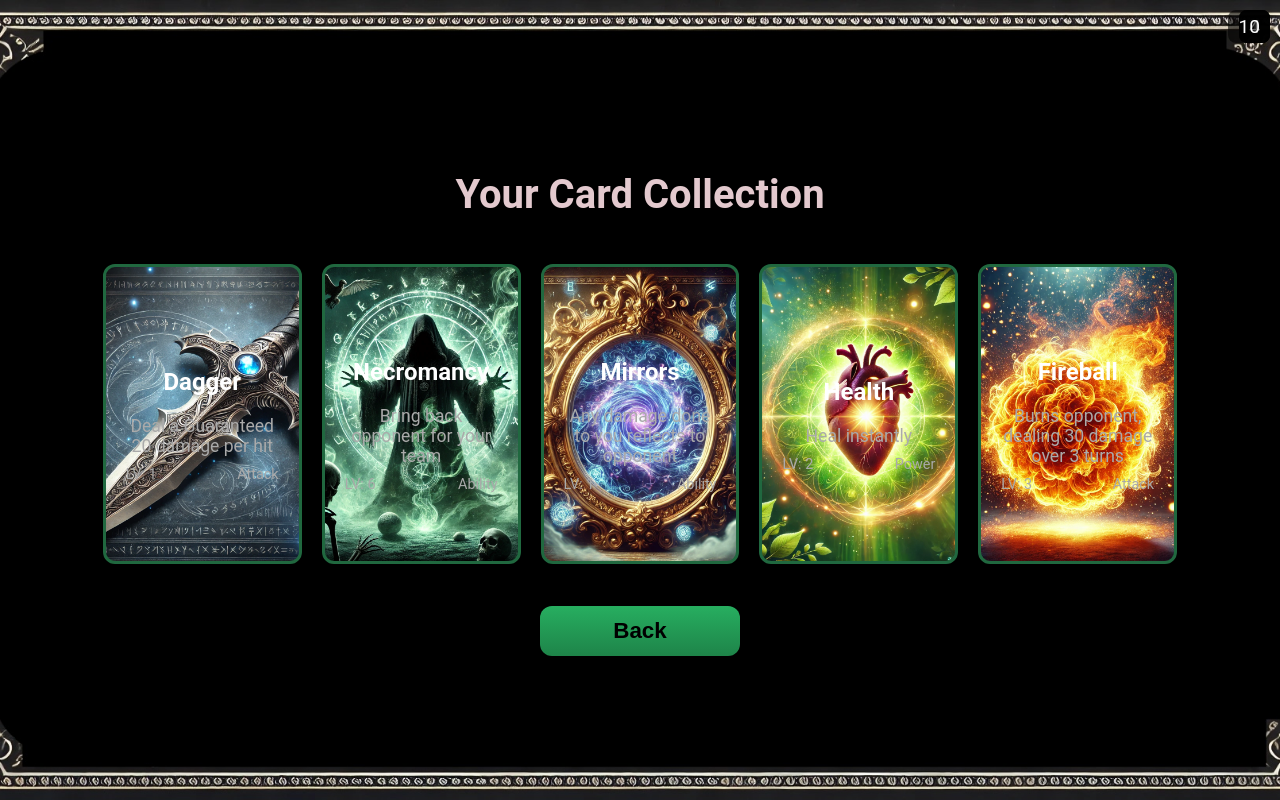
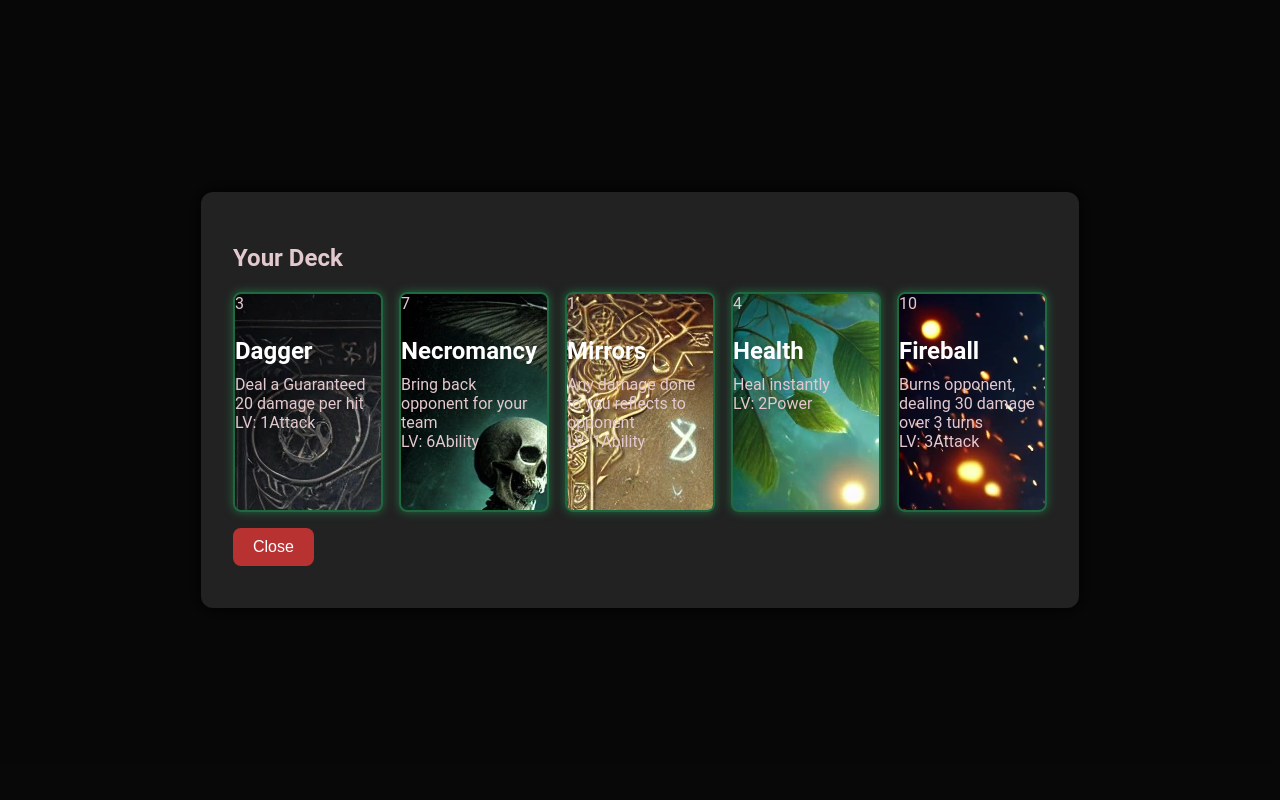
Before and after one commit to Samuelk-Chase/CS3450-Software-Engineering, a React (Vite) app in the folder last-game-frontend/: page /deck in a window 1280 px wide. Built offline with nearby package versions, Linux system fonts and the light colour scheme; no server answers; sample sign-in values are in the browser's storage.

Commit message:
updates to deck view and boss fight

```diff
--- a/last-game-frontend/src/css/BossFightView.css
+++ b/last-game-frontend/src/css/BossFightView.css
@@ -197,3 +197,36 @@ body {
   outline: none;
   border-color: #FF5722;
 }
+.health-bar-container {
+  width: 100%;
+  height: 30px;
+  margin-top: 10px;
+  position: relative;
+}
+
+.health-bar-background {
+  background-color: #333;
+  border: 2px solid #555;
+  border-radius: 8px;
+  height: 100%;
+  position: relative;
+  overflow: hidden;
+}
+
+.health-bar-fill {
+  background: linear-gradient(to right, #27ae60, #1e8449);
+  height: 100%;
+  transition: width 0.3s ease;
+}
+
+.health-bar-text {
+  position: absolute;
+  width: 100%;
+  top: 0;
+  left: 0;
+  text-align: center;
+  color: #fff;
+  font-weight: bold;
+  line-height: 30px;
+  font-size: 14px;
+}
--- a/last-game-frontend/src/css/CardView.css
+++ b/last-game-frontend/src/css/CardView.css
@@ -1,99 +1,43 @@
-/* Styling for the entire page */
-.card-view-container {
-  background-size: cover;
-  background-position: center;
-  background-repeat: no-repeat;
-  height: 100vh;
+.deck-modal-overlay {
+  position: fixed;
+  top: 0;
+  left: 0;
+  right: 0;
+  bottom: 0;
+  background-color: rgba(0, 0, 0, 0.85);
+  z-index: 9999;
   display: flex;
-  flex-direction: column;
   justify-content: center;
   align-items: center;
-  color: #E3C9CE;
   padding: 2rem;
-  text-align: center;
-  box-sizing: border-box;
 }
 
-/* Title */
-.page-title {
-  font-size: 2.5rem;
-  margin-bottom: 1rem;
+.deck-modal-content {
+  background-color: #222;
+  border-radius: 12px;
+  padding: 2rem;
+  max-width: 90vw;
+  max-height: 90vh;
+  overflow-y: auto;
+  color: #e3c9ce;
+  box-shadow: 0 0 20px #000;
 }
 
-/* Scrollable Card Container */
+.close-button {
+  margin-top: 1rem;
+  background-color: #b93232;
+  color: white;
+  border: none;
+  border-radius: 8px;
+  padding: 10px 20px;
+  font-size: 1rem;
+  cursor: pointer;
+}
+
 .card-scroll-container {
   display: flex;
-  flex-wrap: nowrap; /* Ensure the cards stay in a single row */
-  gap: 20px;
-  overflow-x: auto; /* Enable horizontal scrolling */
-  max-width: 90%; /* Adjust width to be 90% of the container */
-  padding: 10px;
-  margin-top: 20px;
-  scroll-snap-type: x mandatory; /* Ensure smooth scrolling and snapping */
+  flex-wrap: wrap;
+  gap: 1rem;
+  justify-content: center;
+  margin-top: 1rem;
 }
-
-/* Card Styling */
-.card {
-  display: flex;
-  flex-direction: column;
-  align-items: center;
-  justify-content: center;
-  cursor: pointer;
-  padding: 20px;
-  background-color: rgba(0, 0, 0, 0.6); /* Semi-transparent black for readability */
-  border-radius: 12px;
-  border: 3px solid #20683F;
-  box-shadow: 0px 4px 8px rgba(0, 0, 0, 0.3);
-  transition: 0.3s ease;
-  height: 300px; /* Fixed height */
-  width: 200px; /* Fixed width */
-  background-size: cover;
-  background-position: center;
-  color: white;
-  scroll-snap-align: start; /* Ensures cards snap to the start position */
-}
-
-/* Card Text */
-.card-title {
-  font-size: 1.5rem;
-  font-weight: bold;
-  margin-bottom: 10px;
-}
-
-.card-effect {
-  font-size: 1.1rem;
-  color: #AAAAAA;
-  margin-top: 10px;
-}
-
-.card-footer {
-  display: flex;
-  justify-content: space-between;
-  width: 100%;
-  margin-top: 10px;
-  font-size: 0.9rem;
-  color: #AAAAAA;
-}
-
-.mana-cost {
-  font-size: 1.2rem;
-  position: absolute;
-  top: 10px;
-  right: 10px;
-  background-color: rgba(0, 0, 0, 0.6);
-  padding: 5px 10px;
-  border-radius: 8px;
-}
-
-/* Back Button Styling */
-.back-button {
-  margin-top: 2rem;
-  width: 200px;
-  height: 50px;
-  font-size: 1.4rem;
-  font-weight: bold;
-  background: linear-gradient(180deg, #27ae60 0%, #1e8449 100%);
-  border: none;
-  border-radius: 12px;
-  cursor: pointer;
-}
--- a/last-game-frontend/src/pages/BossFightPage.tsx
+++ b/last-game-frontend/src/pages/BossFightPage.tsx
@@ -1,8 +1,10 @@
 import React, { useContext, useEffect, useState } from 'react';
 import { useNavigate, useLocation } from 'react-router-dom';
 import { GameContext } from '../context/GameContext';
+import { ProgressSpinner } from 'primereact/progressspinner';
 import '../css/BossFightView.css';
 import playerImage from '../images/Bruce-Wayne-the-Batman-Elden-Ring-Character-Face.jpg';
+import CardView from './DeckOverlayPage'; // 📌 Import the modal-style deck viewer
 
 const BossFightPage: React.FC = () => {
   const { character, updateStats } = useContext(GameContext);
@@ -12,8 +14,13 @@ const BossFightPage: React.FC = () => {
   const { boss } = location.state || {};
 
   const [bossHealth, setBossHealth] = useState<number>(boss?.health ?? 100);
+  const [maxBossHealth, setMaxBossHealth] = useState<number>(boss?.health ?? 100);
+  const [maxPlayerHealth, setMaxPlayerHealth] = useState<number>(character?.health ?? 100);
+
   const [bossImage, setBossImage] = useState<string>('');
   const [bossNameInput, setBossNameInput] = useState<string>(boss?.name || '');
+  const [loading, setLoading] = useState<boolean>(false);
+  const [isDeckOpen, setIsDeckOpen] = useState<boolean>(false); // ✅ Controls deck modal
 
   const fetchBossImage = async (prompt: string) => {
     const requestBody = { prompt };
@@ -35,11 +42,14 @@ const BossFightPage: React.FC = () => {
 
   const handleGenerateBossImage = async () => {
     if (bossNameInput.trim() === "") return;
+    setLoading(true);
     try {
       const imgDataUrl = await fetchBossImage(bossNameInput);
       setBossImage(imgDataUrl);
     } catch (error) {
       console.error("Failed to generate boss image:", error);
+    } finally {
+      setLoading(false);
     }
   };
 
@@ -47,32 +57,34 @@ const BossFightPage: React.FC = () => {
     if (!boss) return;
 
     setBossHealth(boss.health ?? 100);
+    setMaxBossHealth(boss.health ?? 100);
     setBossNameInput(boss.name ?? '');
+    setMaxPlayerHealth(character?.health ?? 100);
 
     const autoGenerateImage = async () => {
+      setLoading(true);
       try {
         const imgDataUrl = await fetchBossImage(boss.name);
         setBossImage(imgDataUrl);
       } catch (error) {
         console.error("Auto-generation failed:", error);
+      } finally {
+        setLoading(false);
       }
     };
 
     if (boss.name) {
       autoGenerateImage();
     }
-  }, [boss]);
+  }, [boss, character]);
 
   const handleAttack = () => {
     setBossHealth((prev) => Math.max(prev - 10, 0));
     if (character) {
       const newMana = Math.max(character.mana - 5, 0);
-      updateStats(character.health, newMana);
+      const newHealth = Math.max(character.health - 7, 0);
+      updateStats(newHealth, newMana);
     }
-  };
-
-  const handleViewDeck = () => {
-    navigate('/deck');
   };
 
   const handleBackToMain = () => {
@@ -81,15 +93,31 @@ const BossFightPage: React.FC = () => {
 
   return (
     <div className="boss-fight-container">
+      {loading && (
+        <div className="loading-container">
+          <ProgressSpinner style={{ width: '100px', height: '100px' }} strokeWidth="5" />
+          <div className="loading-text">Generating boss image...</div>
+        </div>
+      )}
+
+      {isDeckOpen && <CardView onClose={() => setIsDeckOpen(false)} />}
+
       <div className="fight-area">
         <div className="player-side">
           <img src={playerImage} alt="Player" className="character-img" />
           <h3 className="character-name">{character?.name ?? 'Warmonger'}</h3>
           <div className="health-bar-container">
-            <div
-              className="health-bar"
-              style={{ width: `${character?.health ?? 100}%` }}
-            ></div>
+            <div className="health-bar-background">
+              <div
+                className="health-bar-fill"
+                style={{
+                  width: `${((character?.health ?? 100) / maxPlayerHealth) * 100}%`,
+                }}
+              ></div>
+              <span className="health-bar-text">
+                {character?.health ?? 100} / {maxPlayerHealth}
+              </span>
+            </div>
           </div>
         </div>
 
@@ -116,7 +144,15 @@ const BossFightPage: React.FC = () => {
           )}
           <h3 className="character-name">{(boss?.name ?? bossNameInput) || 'Dark Fiend'}</h3>
           <div className="health-bar-container">
-            <div className="health-bar" style={{ width: `${bossHealth}%` }}></div>
+            <div className="health-bar-background">
+              <div
+                className="health-bar-fill"
+                style={{ width: `${(bossHealth / maxBossHealth) * 100}%` }}
+              ></div>
+              <span className="health-bar-text">
+                {bossHealth} / {maxBossHealth}
+              </span>
+            </div>
           </div>
         </div>
       </div>
@@ -126,9 +162,9 @@ const BossFightPage: React.FC = () => {
           <h3>{character?.name ?? 'Warmonger'} Stats</h3>
           <p><strong>Health:</strong> {character?.health ?? 100}</p>
           <p><strong>Mana:</strong> {character?.mana ?? 100}</p>
-          <p><strong>Strength:</strong> {15}</p>
-          <p><strong>Defense:</strong> {12}</p>
-          <p><strong>Speed:</strong> {10}</p>
+          <p><strong>Strength:</strong> 15</p>
+          <p><strong>Defense:</strong> 12</p>
+          <p><strong>Speed:</strong> 10</p>
           <p><strong>Critical Hit Chance:</strong> 5%</p>
           <p><strong>Fire Resistance:</strong> 20%</p>
         </div>
@@ -137,16 +173,16 @@ const BossFightPage: React.FC = () => {
           <h3>{(boss?.name ?? bossNameInput) || 'Dark Fiend'} Stats</h3>
           <p><strong>Health:</strong> {bossHealth}</p>
           <p><strong>Mana:</strong> {boss?.mana ?? '???'}</p>
-          <p><strong>Strength:</strong> {25}</p>
-          <p><strong>Defense:</strong> {18}</p>
-          <p><strong>Speed:</strong> {8}</p>
+          <p><strong>Strength:</strong> 25</p>
+          <p><strong>Defense:</strong> 18</p>
+          <p><strong>Speed:</strong> 8</p>
           <p><strong>Poison Damage:</strong> 10 per turn</p>
           <p><strong>Shadow Resistance:</strong> 40%</p>
         </div>
       </div>
 
       <div className="bottom-actions">
-        <button className="view-deck-button" onClick={handleViewDeck}>
+        <button className="view-deck-button" onClick={() => setIsDeckOpen(true)}>
           View Deck
         </button>
         <button className="action-button" onClick={handleAttack}>
--- a/last-game-frontend/src/pages/DeckOverlayPage.tsx
+++ b/last-game-frontend/src/pages/DeckOverlayPage.tsx
@@ -1,7 +1,6 @@
+// CardView.tsx
 import React from 'react';
-import { useNavigate } from 'react-router-dom';
 import '../css/CardView.css';
-import backgroundImage from '../images/Login background.jpg'; // Import the background image
 
 const cards = [
   { id: 1, name: "Dagger", type: "Attack", level: 1, mana: 3, effect: "Deal a Guaranteed 20 damage per hit", image: "src/images/dagger.jpg" },
@@ -9,42 +8,13 @@ const cards = [
   { id: 3, name: "Mirrors", type: "Ability", level: 1, mana: 1, effect: "Any damage done to you reflects to opponent", image: "src/images/magicmirror.jpg" },
   { id: 4, name: "Health", type: "Power", level: 2, mana: 4, effect: "Heal instantly", image: "src/images/heath.jpg" },
   { id: 5, name: "Fireball", type: "Attack", level: 3, mana: 10, effect: "Burns opponent, dealing 30 damage over 3 turns", image: "src/images/fireball.jpg" },
-  // { id: 6, name: "Ice Shield", type: "Ability", level: 4, mana: 8, effect: "Reduces incoming damage by 50% for 2 turns", image: "src/images/iceshield.jpg" },
-  // { id: 7, name: "Lightning Strike", type: "Attack", level: 5, mana: 12, effect: "Hits all enemies for 25 damage", image: "src/images/lightningstrike.jpg" },
-  // { id: 8, name: "Mana Surge", type: "Power", level: 2, mana: 5, effect: "Regain 50% of total mana instantly", image: "src/images/manasurge.jpg" },
-  // { id: 9, name: "Dark Pact", type: "Ability", level: 6, mana: 10, effect: "Sacrifice 20 health to deal 40 damage", image: "src/images/darkpact.jpg" },
-  // { id: 10, name: "Holy Blessing", type: "Power", level: 5, mana: 9, effect: "Heal all allies for 20 health", image: "src/images/holyblessing.jpg" }
 ];
 
-const CardViewPage: React.FC = () => {
-  const navigate = useNavigate();
-
-  const handleBackButtonClick = () => {
-    window.history.back(); // This takes the user back to the previous page
-  };
-
+const CardView: React.FC<{ onClose: () => void }> = ({ onClose }) => {
   return (
-    <div
-      style={{
-        backgroundImage: `url(${backgroundImage})`,
-        backgroundSize: "cover",
-        backgroundPosition: "center",
-        backgroundRepeat: "no-repeat",
-        height: "100vh",
-        width: "100vw",
-        display: "flex",
-        alignItems: "center",
-        justifyContent: "center",
-        flexDirection: "column",
-        color: "#E3C9CE", // White text color for readability
-        textAlign: "center",
-        padding: "2rem",
-        boxSizing: "border-box",
-      }}
-    >
-      <h1 className="page-title">Your Card Collection</h1>
-
-      {/* Scrollable Card Grid */}
+    <div className="deck-modal-overlay">
+      <div className="deck-modal-content">
+        <h2>Your Deck</h2>
         <div className="card-scroll-container">
           {cards.map((card) => (
             <div
@@ -52,16 +22,9 @@ const CardViewPage: React.FC = () => {
               className="card"
               style={{ backgroundImage: `url(${card.image})` }}
             >
-            {/* Mana Cost */}
               <div className="mana-cost">{card.mana}</div>
-
-            {/* Card Title */}
               <h3 className="card-title">{card.name}</h3>
-
-            {/* Card Effect */}
               <div className="card-effect">{card.effect}</div>
-
-            {/* Bottom Stats */}
               <div className="card-footer">
                 <span className="card-level">LV: {card.level}</span>
                 <span className="card-type">{card.type}</span>
@@ -69,13 +32,10 @@ const CardViewPage: React.FC = () => {
             </div>
           ))}
         </div>
-
-      {/* Back Button to Previous Page */}
-      <button className="back-button" onClick={handleBackButtonClick}>
-        Back
-      </button>
+        <button className="close-button" onClick={onClose}>Close</button>
+      </div>
     </div>
   );
 };
 
-export default CardViewPage;
+export default CardView;
```
Lines whose indentation alone changed are shown as unchanged.
